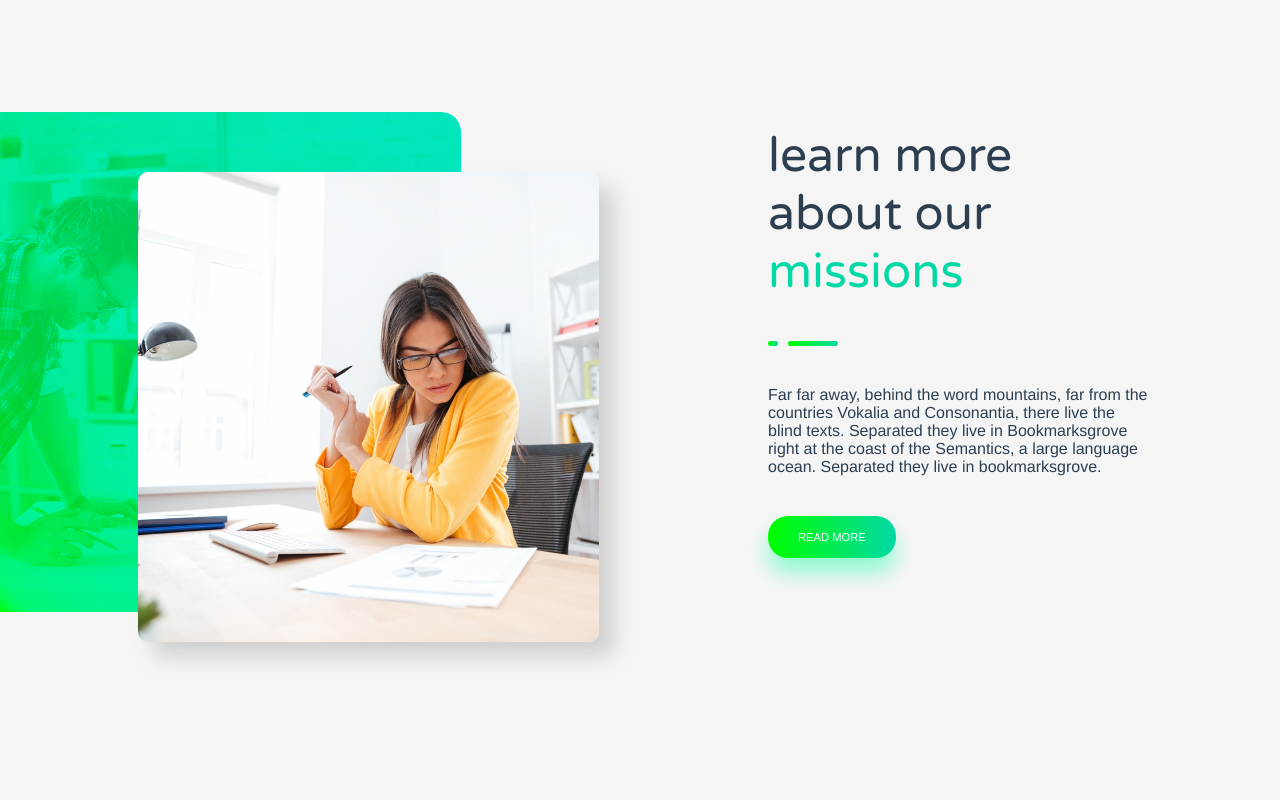
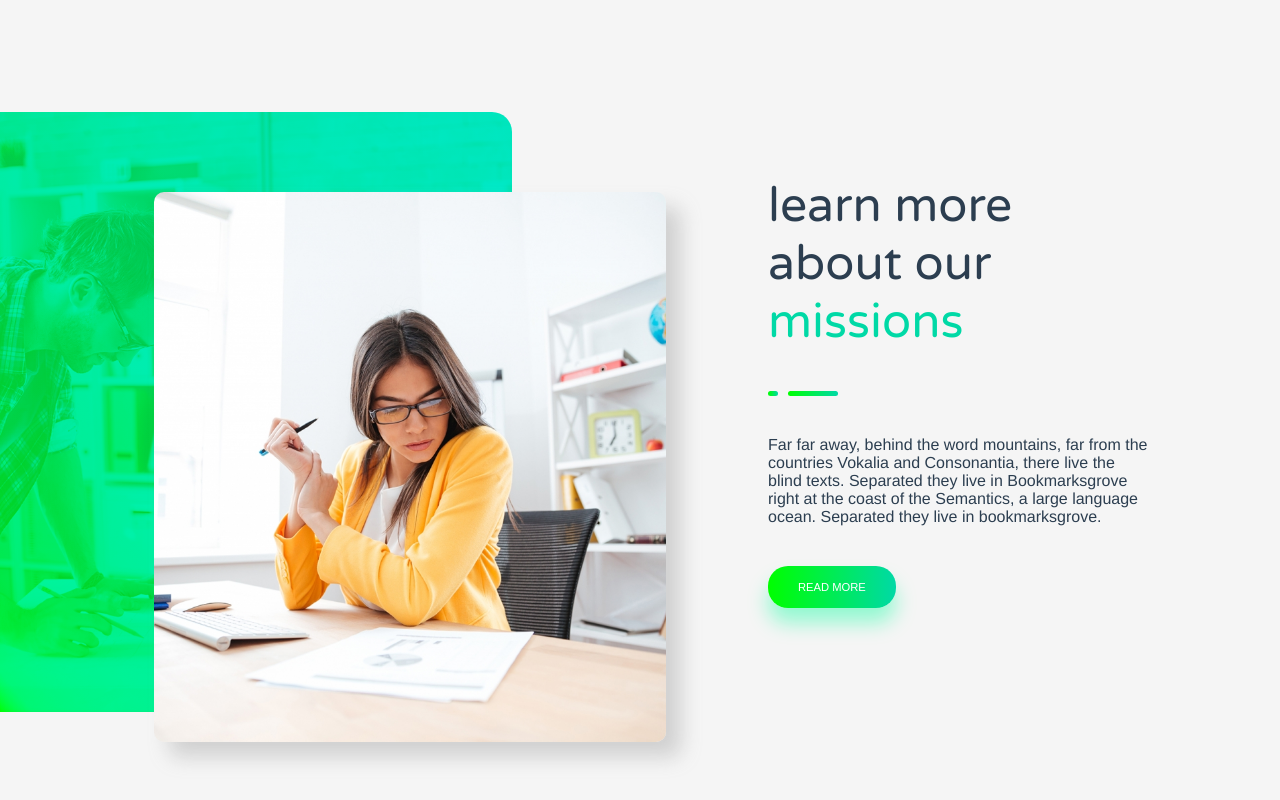
Before and after one commit to mecarm/proj-html-vuejs, a Vue app: page / in a window 1280 px wide. Shown: the part 1851-2651 px from the top of the page. Built offline with nearby package versions, Linux system fonts and the light colour scheme.

Commit message:
Modifica layout bg-img SecondSection

```diff
--- a/src/components/SecondSection.vue
+++ b/src/components/SecondSection.vue
@@ -38,8 +38,8 @@ section{
         flex-basis: 40%;
 
         .img-1{
-            width: 90%;
-            height: 500px;
+            width: 100%;
+            height: 600px;
             background-image: url('../assets/images/busy-architect-PYVKWM4-1024x872.jpg'), $primary-image-gradient;
             background-size: cover;
             background-repeat: no-repeat;
@@ -49,11 +49,12 @@ section{
 
             .img-absolute{
                 width: 100%;
-                height: 470px;
+                height: 550px;
                 position: absolute;
                 background-image: url('../assets/images/businesswoman-analysing-document-P8WSNMC-1024x820.jpg');
                 background-size: cover;
                 background-repeat: no-repeat;
+                background-position: center;
                 border-radius: 10px;
                 bottom: -30px;
                 right: -30%;
```
